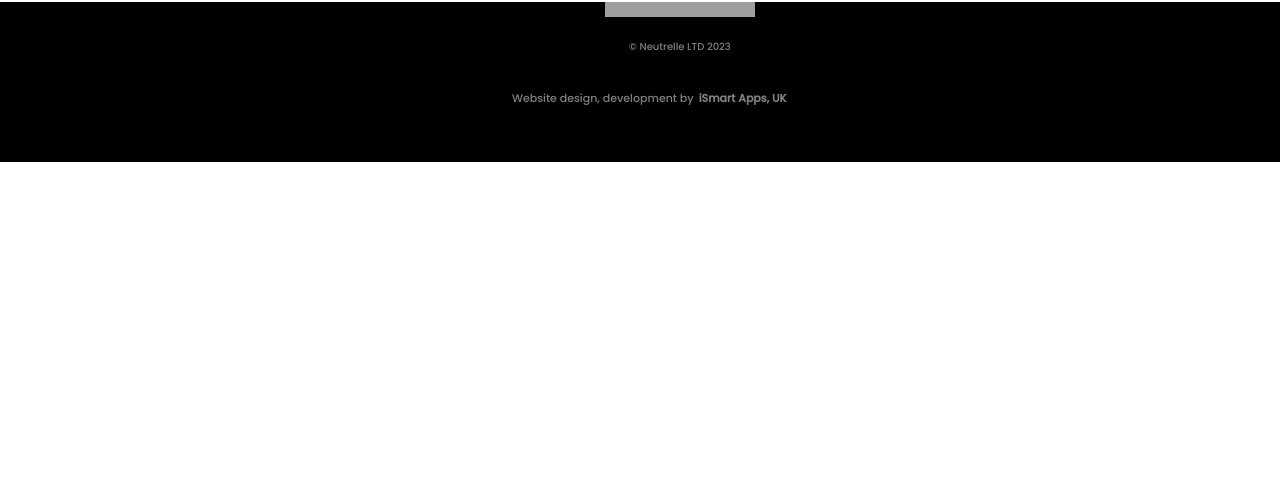
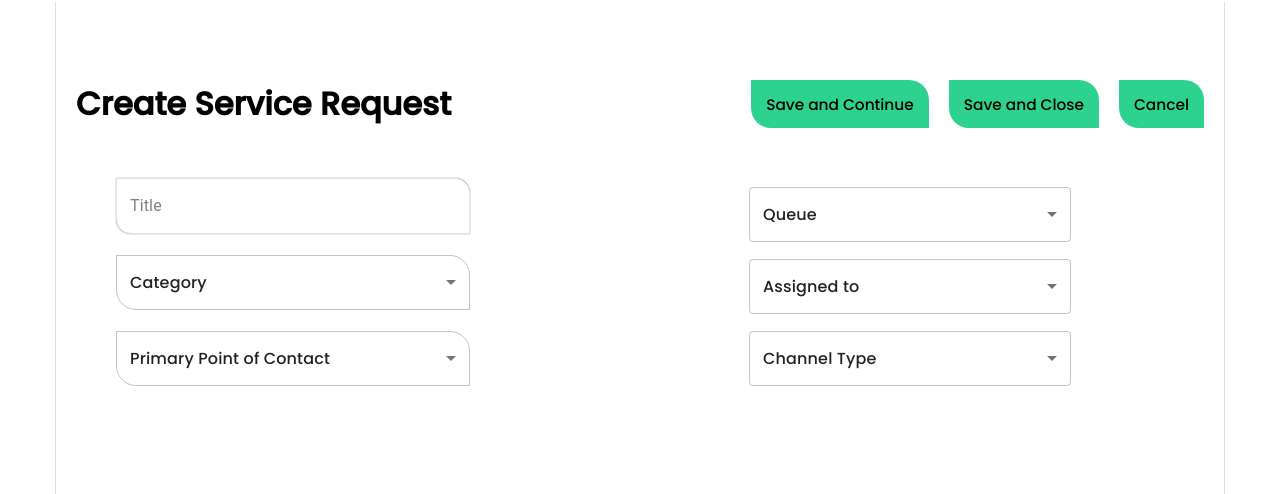
Before and after one commit to Aayshaparveen/neutrelle-demo, a React (Vite) app: page /ServicePage in a window 1280 px wide. Shown: the part 171-665 px from the top of the page. Built offline with nearby package versions, Linux system fonts and the light colour scheme; grey boxes are pictures that could not be loaded.

Commit message:
Add Service Page

```diff
--- a/src/App.jsx
+++ b/src/App.jsx
@@ -4,7 +4,7 @@ import Navbar from './Navbar'
 import OurMission from './OurMission'
 import ImpactCalculator from './ImpactCalculator';
 import MyGarage from './MyGarage';
-// import  from './pages/SignIn';
+import ServicePage from './ServicePage';
 import SignUp from './pages/SignUp';
 import SignIn from './pages/SignIn';
 import Blog from './Blog';
@@ -31,6 +31,8 @@ function App() {
         <Route path='/Registration' element={<Registration/>} />
         <Route  path="/MyGarage" element={<SignIn/>}/>
       <Route  path="/MyGarage/SignUp" element={<SignUp/>}/>
+      <Route  path="/ServicePage" element={<ServicePage/>}/>
+
       </Routes>
    <Footer/>
    </BrowserRouter>
--- a/src/Cardeatils/index.jsx
+++ b/src/Cardeatils/index.jsx
@@ -4,7 +4,7 @@ import TextField from "@mui/material/TextField";
 import styled from "@emotion/styled";
 import NativeSelect from "@mui/material/NativeSelect";
 import InputBase from "@mui/material/InputBase";
-import InputLabel from '@mui/material/InputLabel';
+// import InputLabel from '@mui/material/InputLabel';
 import { AdapterDayjs } from "@mui/x-date-pickers/AdapterDayjs";
 import { DatePicker } from "@mui/x-date-pickers/DatePicker";
 import { LocalizationProvider } from "@mui/x-date-pickers/LocalizationProvider";
--- a/src/Footer.jsx
+++ b/src/Footer.jsx
@@ -1,5 +1,6 @@
 import React from "react";
 import "./FooterStyle.css";
+import ServicePage from "./ServicePage";
 import { ImFacebook } from "react-icons/im";
 import { BsTwitter } from "react-icons/bs";
 import { AiOutlineInstagram } from "react-icons/ai";
@@ -23,7 +24,7 @@ const Footer = () => {
           {/* <h3>Privacy Policy</h3>
             <h3>Terms of Use</h3> */}
           <p className="last-para-link">
-            <a href="https://neutrelle.co.uk/privacy-policy/">Privacy Policy</a>
+            <a href="./ServicePage">Privacy Policy</a>
           </p>
           <p className="last-para-link">
             <a href="https://neutrelle.co.uk/terms-of-use/">Terms of Use</a>
--- a/src/MyGarage/index.jsx
+++ b/src/MyGarage/index.jsx
@@ -1,28 +1,103 @@
 import React from "react";
-import "./style.css"
+import "./style.css";
+import PropTypes from "prop-types";
+import Tabs from "@mui/material/Tabs";
+import Tab from "@mui/material/Tab";
+import Box from "@mui/material/Box";
+import Typography from "@mui/material/Typography";
+import { FaCarSide } from "react-icons/fa";
+
 const MyGarage = () => {
+  function TabPanel(props) {
+    const { children, value, index, ...other } = props;
+
+    return (
+      <div
+        role="tabpanel"
+        hidden={value !== index}
+        id={`vertical-tabpanel-${index}`}
+        aria-labelledby={`vertical-tab-${index}`}
+        {...other}
+      >
+        {value === index && (
+          <Box sx={{ p: 3 }}>
+            <Typography>{children}</Typography>
+          </Box>
+        )}
+      </div>
+    );
+  }
+
+  TabPanel.propTypes = {
+    children: PropTypes.node,
+    index: PropTypes.number.isRequired,
+    value: PropTypes.number.isRequired,
+  };
+  function a11yProps(index) {
+    return {
+      id: `vertical-tab-${index}`,
+      "aria-controls": `vertical-tabpanel-${index}`,
+    };
+  }
+  const [value, setValue] = React.useState(0);
+
+  const handleChange = (event, newValue) => {
+    setValue(newValue);
+  };
   return (
     <>
       <div className="mygarage-container">
         <div className="Top-box">
           <div className="Heading-contant1">
-            <span class="My-Garage">My Garage</span>
-            <span class="Details-of-all-of-yo">
+            <span className="My-Garage">My Garage</span>
+            <span className="Details-of-all-of-yo">
               Details of all of your impact and vehicles
             </span>
           </div>
           <div className="Heading-contant2">
             <div className="heading-box">
-            <span class="Hey-good-morning">Hey, good morning</span>
-            <span class="Eva-Lee">Eva Lee</span>
+              <span className="Hey-good-morning">Hey, good morning</span>
+              <span className="Eva-Lee">Eva Lee</span>
             </div>
             <div className="image-box">
-                <img  src="./image/small-img.PNG"/>
+              <img src="./image/small-img.PNG" />
             </div>
           </div>
         </div>
+        <div className="Bottom-box">
+          <div className="Tab">
+            <Tabs
+              orientation="vertical"
+              variant="scrollable"
+              value={value}
+              onChange={handleChange}
+              aria-label="Vertical tabs example"
+              sx={{ borderRight: 1, borderColor: "divider" }}
+            >
+                <div>
+
+              <FaCarSide />
+              <Tab label="My Vehicles" {...a11yProps(0)} />
+                </div>
+              <Tab label="Order" {...a11yProps(1)} />
+              <Tab label="Subscripitions" {...a11yProps(2)} />
+              <Tab label="Account" {...a11yProps(3)} />
+            </Tabs>
+            {/* <TabPanel value={value} index={0}>
+        Item One
+      </TabPanel>
+      <TabPanel value={value} index={1}>
+        Item Two
+      </TabPanel>
+      <TabPanel value={value} index={2}>
+        Item Three
+      </TabPanel>
+      <TabPanel value={value} index={3}>
+        Item Four
+        </TabPanel> */}
+          </div>
+        </div>
       </div>
-
     </>
   );
 };
--- a/src/MyGarage/style.css
+++ b/src/MyGarage/style.css
@@ -6,6 +6,7 @@
 .Top-box {
   display: flex;
   justify-content: space-between;
+  padding-top: 50px;
 }
 .Heading-contant1 {
   display: flex;
@@ -45,3 +46,27 @@
 .image-box img{
     width: 50px;
 }
+.Bottom-box{
+    /* width: 1180px; */
+    /* padding: 1px 41px 1px 1px; */
+    height: 727px;
+    margin: 35px 0px 0px 0px;
+    border-radius: 0px 35px;
+    border: solid 1px #e2e2e2;
+    background-color: antiquewhite;
+}
+.css-10d9dml-MuiTabs-indicator{
+    background-color: white !important;
+    width: 1px !important;
+    height: 20px !important;
+    display: none;
+}
+.Tab{
+    background-color: #e4f8e1;
+    width: 197px;
+  height: 727px;
+  border-radius: 0px 0px 0px 30px;
+}
+.css-35zqo5-MuiTabs-root {
+    padding-top: 20px;
+}
--- /dev/null
+++ b/src/ServicePage/index.jsx
@@ -0,0 +1,136 @@
+import React from "react";
+import "./style.css";
+import styled from "@emotion/styled";
+import TextField from "@mui/material/TextField";
+import MenuItem from "@mui/material/MenuItem";
+import FormControl from "@mui/material/FormControl";
+import Select from "@mui/material/Select";
+const Service = () => {
+  const CssTextField = styled(TextField)({
+    "& label.Mui-focused": {
+      color: "gray",
+      background: "white",
+      padding: "0px 10px",
+    },
+
+    "& .MuiOutlinedInput-root": {
+      "& fieldset": {
+        boxShadow: "0px 0px 1px 0px",
+        borderRadius: "1px 15px",
+        border: "1px solid rgb(226, 226, 226) ",
+      },
+      "&:hover fieldset": {
+        borderColor: "transparent",
+      },
+      "&.Mui-focused fieldset": {
+        // borderColor: 'black',
+        border: "1px solid black",
+        borderRadius: "1px 15px",
+      },
+    },
+  });
+  const [age, setAge] = React.useState("");
+
+  return (
+    <>
+      <div className="Service-container">
+        <div className="Service-heading">
+          <h1>Create Service Request</h1>
+          <div className="Service-btns">
+            <button className="btn1">Save and Continue</button>
+            <button className="btn2">Save and Close</button>
+            <button className="btn3">Cancel</button>
+          </div>
+        </div>
+        <div className="Form-col">
+          <div className="col-1">
+            <CssTextField label="Title" id="custom-css-outlined-input" />
+            <FormControl sx={{ m: 1, minWidth: 120 }}>
+              <Select
+                value={age}
+                // onChange={handleChange}
+                displayEmpty
+                inputProps={{ "aria-label": "Without label" }}
+              >
+                <MenuItem value="">
+                  <em>Category</em>
+                </MenuItem>
+                <MenuItem value={1}>Category1</MenuItem>
+                <MenuItem value={2}>Category2</MenuItem>
+                <MenuItem value={3}>Category3</MenuItem>
+                <MenuItem value={3}>Category4</MenuItem>
+              </Select>
+            </FormControl>
+            <FormControl sx={{ m: 1, minWidth: 120 }}>
+              <Select
+                value={age}
+                displayEmpty
+                inputProps={{ "aria-label": "Without label" }}
+              >
+                <MenuItem value="">
+                  <em>Primary Point of Contact</em>
+                </MenuItem>
+                <MenuItem value={1}>Category1</MenuItem>
+                <MenuItem value={2}>Category2</MenuItem>
+                <MenuItem value={3}>Category3</MenuItem>
+                <MenuItem value={3}>Category4</MenuItem>
+              </Select>
+            </FormControl>
+          </div>
+          <div className="col-2">
+          <FormControl sx={{ m: 1, minWidth: 120 }}>
+              <Select
+                value={age}
+
+                displayEmpty
+                inputProps={{ "aria-label": "Without label" }}
+              >
+                <MenuItem value="">
+                  <em>Queue</em>
+                </MenuItem>
+                <MenuItem value={1}>Queue1</MenuItem>
+                <MenuItem value={2}>Queue2</MenuItem>
+                <MenuItem value={3}>Queue3</MenuItem>
+                <MenuItem value={3}>Queue4</MenuItem>
+              </Select>
+            </FormControl>
+            <FormControl sx={{ m: 1, minWidth: 120 }}>
+              <Select
+                value={age}
+
+                displayEmpty
+                inputProps={{ "aria-label": "Without label" }}
+              >
+                <MenuItem value="">
+                  <em>Assigned to</em>
+                </MenuItem>
+                <MenuItem value={1}>Queue1</MenuItem>
+                <MenuItem value={2}>Queue2</MenuItem>
+                <MenuItem value={3}>Queue3</MenuItem>
+                <MenuItem value={3}>Queue4</MenuItem>
+              </Select>
+            </FormControl>
+            <FormControl sx={{ m: 1, minWidth: 120 }}>
+              <Select
+                value={age}
+
+                displayEmpty
+                inputProps={{ "aria-label": "Without label" }}
+              >
+                <MenuItem value="">
+                  <em>Channel Type</em>
+                </MenuItem>
+                <MenuItem value={1}>Queue1</MenuItem>
+                <MenuItem value={2}>Queue2</MenuItem>
+                <MenuItem value={3}>Queue3</MenuItem>
+                <MenuItem value={3}>Queue4</MenuItem>
+              </Select>
+            </FormControl>
+          </div>
+        </div>
+      </div>
+    </>
+  );
+};
+
+export default Service;
--- /dev/null
+++ b/src/ServicePage/style.css
@@ -0,0 +1,69 @@
+.Service-container{
+    background-color: white;
+    padding: 20vh 0px;
+    /* max-width: 81vw; */
+    margin-top: 90px;
+    margin-left: 55px;
+    margin-right: 55px;
+    border: 1px solid #00000020;
+    border-radius: 0px 40px;
+}
+.Service-heading{
+    display: flex;
+    justify-content: space-between;
+}
+h1{
+    padding: 0px ;
+    padding-left: 20px;
+}
+.Service-btns{
+    display: flex;
+    gap: 20px;
+    padding-right: 20px;
+}
+.btn1{
+    background-color: #2cd28d;
+    border: 1px;
+    padding: 10px 15px;
+    border-radius: 0px 20px;
+    font-size: 1.2vw;
+    cursor: pointer;
+}
+.btn2{
+    background-color: #2cd28d;
+    border: 1px;
+    padding: 10px 15px;
+    border-radius: 0px 20px;
+    font-size: 1.2vw;
+    cursor: pointer;
+}.btn3{
+    background-color: #2cd28d;
+    border: 1px;
+    padding: 10px 15px;
+    border-radius: 0px 20px;
+    font-size: 1.2vw;
+    cursor: pointer;
+}
+.Form-col{
+    display: flex;
+    padding: 50px 60px;
+    justify-content: space-between;
+}
+.col-1{
+    display: flex;
+    flex-direction: column;
+    gap: 20px;
+}
+.col-1 .css-1869usk-MuiFormControl-root {
+    min-width: 322px;
+    margin: 0px;
+}
+.col-2{
+    display: flex;
+    flex-direction: column;
+    padding-right: 85px;
+}
+.css-1869usk-MuiFormControl-root{
+    min-width: 322px !important;
+    margin: 0px;
+}
```
